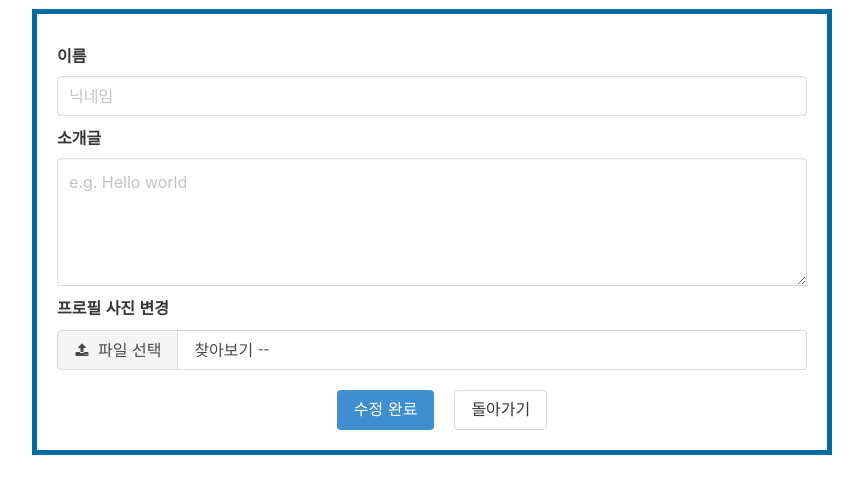
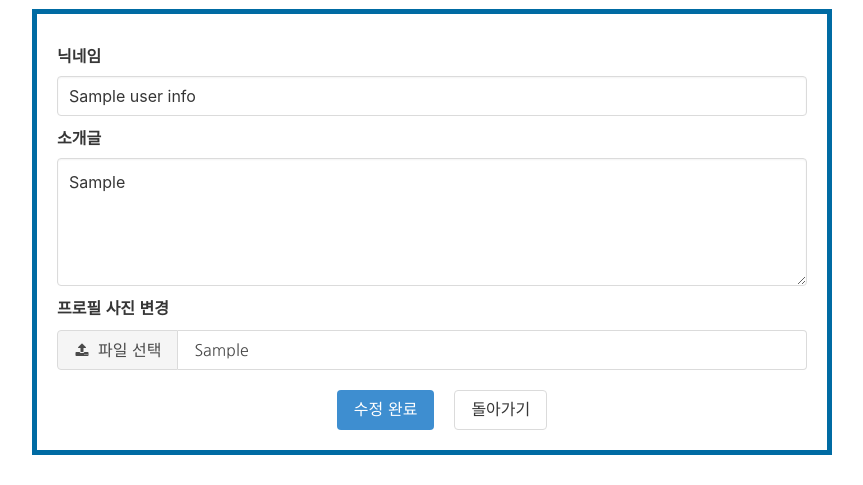
Before and after one commit to do-eun/-worth-seeing-, a Flask app: template templates/mypage.html in a window 1280 px wide. Shown: the part 341-826 px from the top of the page, without its empty margins (208-1071 px from the left). Run offline with Flask 2, Linux system fonts and the light colour scheme; the template is opened without the code that fills it: most values are stand-ins (such as "Sample title", 1, 10 or a date in 2020); some libraries are stand-ins or nearby versions.

Commit message:
Add files via upload

```diff
--- a/templates/mypage.html
+++ b/templates/mypage.html
@@ -95,10 +95,49 @@
             font-family: 'Jua', sans-serif;
         }
     </style>
+    <script>
+        $(document).ready(function () {
+            get_posts("{{ user_info.username }}")
+        })
+
+        //로그아웃 기능
+        function sign_out() {
+            $.removeCookie('mytoken', {path: '/'});
+            alert('로그아웃!')
+            window.location.href = "/login"
+        }
+
+        //프로필 수정
+        function update_profile() {
+                let name = $('#input-name').val()
+                let file = $('#input-pic')[0].files[0]
+                let about = $("#textarea-about").val()
+                let form_data = new FormData()
+                form_data.append("file_give", file)
+                form_data.append("name_give", name)
+                form_data.append("about_give", about)
+                console.log(name, file, about, form_data)
+
+                $.ajax({
+                    type: "POST",
+                    url: "/update_profile",
+                    data: form_data,
+                    cache: false,
+                    contentType: false,
+                    processData: false,
+                    success: function (response) {
+                        if (response["result"] == "success") {
+                            alert(response["msg"])
+                            window.location.reload()
+
+                        }
+                    }
+                });
+            }
+    </script>
 
 </head>
 <body>
-    <!--네비게이션바-->
     <nav class="navbar-menu is-active">
         <div class="navbar-brand">
             <a class="navbar-item">
@@ -106,10 +145,10 @@
             </a>
         </div>
         <div class="navbar-start">
-            <a class="navbar-item" style="font-family: 'Jua', sans-serif;">
+            <a class="navbar-item" style="font-family: 'Jua', sans-serif;" href="/">
                 채널 추천 보러가기
             </a>
-            <a class="navbar-item" style="font-family: 'Jua', sans-serif;">
+            <a class="navbar-item" style="font-family: 'Jua', sans-serif;" href="/mypage/{{ user_info.username }}">
                 나의 정보
             </a>
         </div>
@@ -118,7 +157,7 @@
           <div class="navbar-item">
             <div class="buttons">
               <a class="button is-primary">
-                <strong style="font-family: 'Jua', sans-serif;">로그아웃 하기</strong>
+                <strong style="font-family: 'Jua', sans-serif;" onclick="sign_out()">로그아웃 하기</strong>
               </a>
             </div>
         </div>
@@ -134,27 +173,26 @@
     <article class="media">
         <figure class="media-left" style="align-self: center">
             <a class="image is-96x96" href="#">
-                    <img src="../static/profile_pics/profile_placeholder.png">
+                <img src="{{ url_for('static', filename=user_info.profile_pic_real) }}">
             </a>
         </figure>
         <div class="media-content">
             <div class="content">
-                    <strong>아이디</strong>
+                <strong>{{ user_info.profile_name }}</strong><small>@{{ user_info.username }}</small>
                 <br>
-                    소개글
+                {{ user_info.profile_info }}
             </div>
         </div>
     </article>
     <div class="mypage_box">
-
-        <div>
-            <label class="label" id="name_box">이름</label>
+        <label class="label" id="name_box" for="input-name">닉네임</label>
         <div class="control">
-              <input class="input" type="text" placeholder="닉네임">
+            <input class="input" id="input-name" type="text" placeholder="닉네임" value="{{ user_info.profile_name }}">
         </div>
 
-            <label class="label" id="intro_box">소개글</label>
-            <textarea class="textarea" placeholder="e.g. Hello world"></textarea>
+        <label class="label" id="intro_box" for=textarea-about">소개글</label>
+        <textarea class="textarea" id="textarea-about"
+            placeholder="소개글을 작성해주세요.">{{ user_info.profile_info }}</textarea>
 
         <label class="label" id="intro_box">프로필 사진 변경</label>
         <div class="control is-expanded" id="profile_box">
@@ -162,18 +200,18 @@
                 <label class="file-label" style="width:100%">
                     <input id="input-pic" class="file-input" type="file"
                             name="resume">
-                        <span class="file-cta"><span class="file-icon"><i
-                                class="fa fa-upload"></i></span>
+                    <span class="file-cta"><span class="file-icon">
+                        <i class="fa fa-upload"></i></span>
                         <span class="file-label">파일 선택</span>
                     </span>
                     <span id="file-name" class="file-name"
-                              style="width:100%;max-width:100%">찾아보기 -- </span>
+                        style="width:100%;max-width:100%">{{ user_info.profile_pic }}</span>
                 </label>
             </div>
 
         </div>
         <div class="button_box">
-                <button class="button is-info">수정 완료</button>
+            <button class="button is-info" onclick="update_profile()">수정 완료</button>
             <button class="button">돌아가기</button>
         </div>
     </div>
```
Lines whose indentation alone changed are shown as unchanged.
